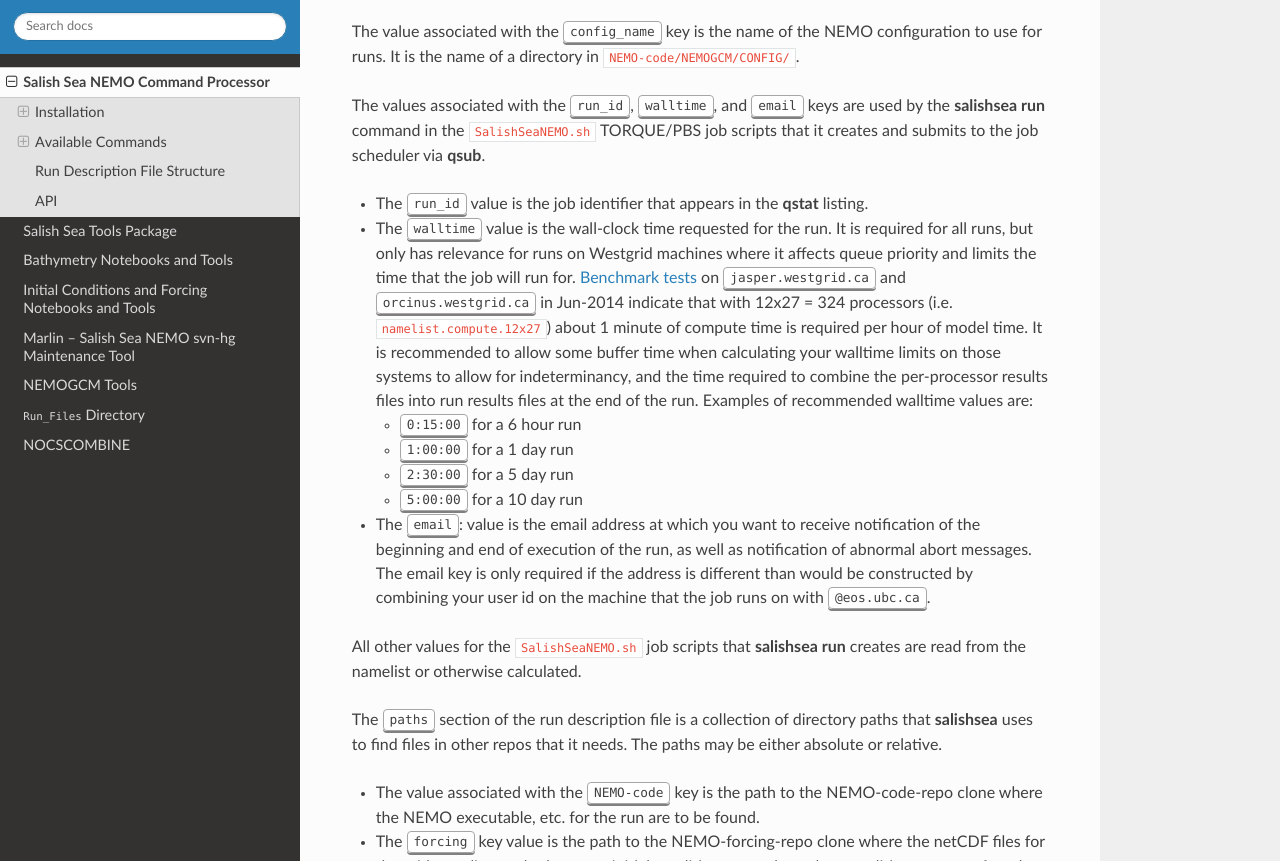
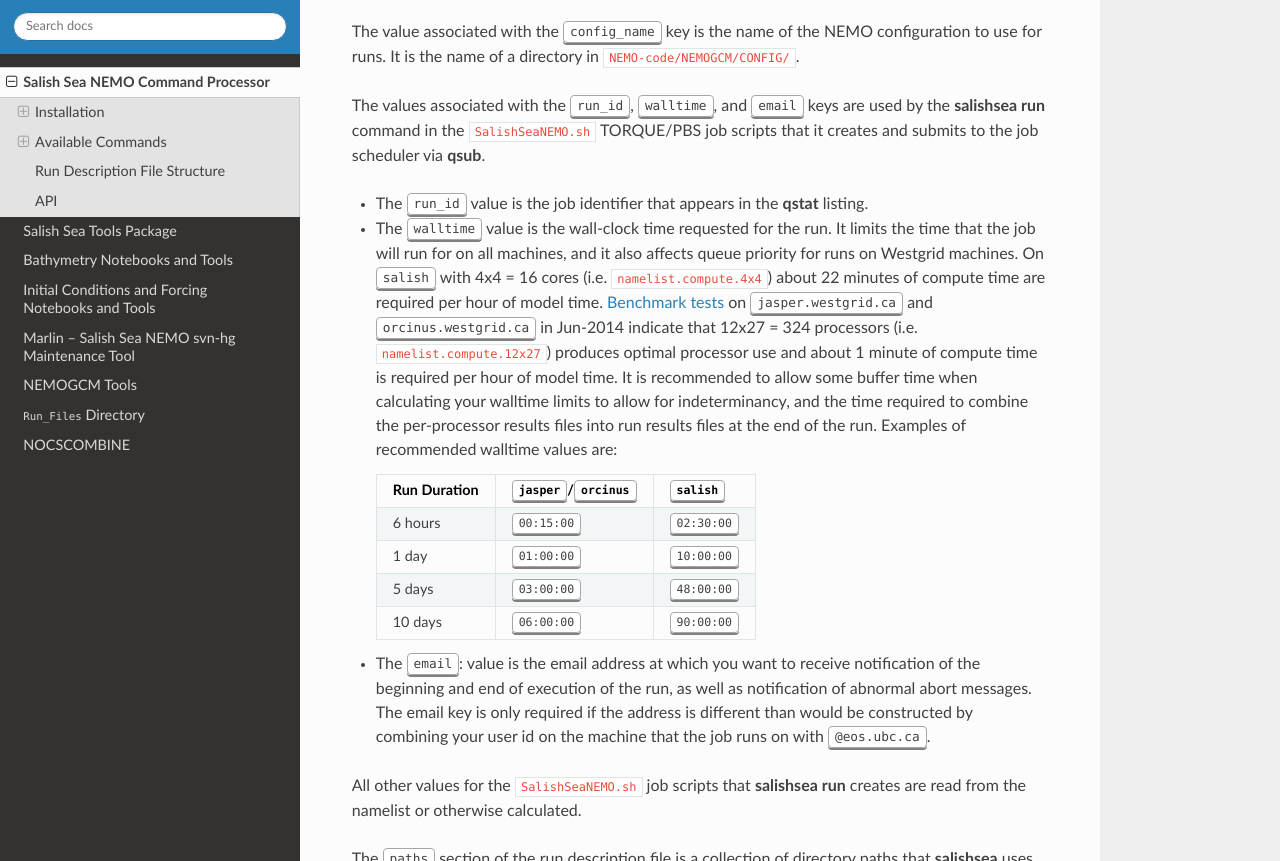
Before and after one commit to SalishSeaCast/tools, a Sphinx documentation site: the page built from docs/SalishSeaCmd/salishsea-cmd.rst, in a window 1280 px wide and 900 px high, scrolled down 6293 px, cut to the strip 39-900 px from the top of the window. Built offline with Sphinx 7.4.7 and the Read the Docs theme 2.0.0, drawn with Linux system fonts in a browser that asks for light colours.

Commit message:
Update discussion of walltime values.

```diff
--- a/docs/SalishSeaCmd/salishsea-cmd.rst
+++ b/docs/SalishSeaCmd/salishsea-cmd.rst
@@ -372,19 +372,26 @@ and :kbd:`email` keys are used by the :command:`salishsea run` command in the :f
 * The :kbd:`run_id` value is the job identifier that appears in the :command:`qstat` listing.
 
 * The :kbd:`walltime` value is the wall-clock time requested for the run.
-  It is required for all runs,
-  but only has relevance for runs on Westgrid machines where it affects queue priority and limits the time that the job will run for.
-  `Benchmark tests`_ on :kbd:`jasper.westgrid.ca` and :kbd:`orcinus.westgrid.ca` in Jun-2014 indicate that with 12x27 = 324 processors
+  It limits the time that the job will run for on all machines,
+  and it also affects queue priority for runs on Westgrid machines.
+  On :kbd:`salish` with 4x4 = 16 cores
+  (i.e. :file:`namelist.compute.4x4`)
+  about 22 minutes of compute time are required per hour of model time.
+  `Benchmark tests`_ on :kbd:`jasper.westgrid.ca` and :kbd:`orcinus.westgrid.ca` in Jun-2014 indicate that 12x27 = 324 processors
   (i.e. :file:`namelist.compute.12x27`)
-  about 1 minute of compute time is required per hour of model time.
-  It is recommended to allow some buffer time when calculating your walltime limits on those systems to allow for indeterminancy,
+  produces optimal processor use and about 1 minute of compute time is required per hour of model time.
+  It is recommended to allow some buffer time when calculating your walltime limits to allow for indeterminancy,
   and the time required to combine the per-processor results files into run results files at the end of the run.
   Examples of recommended walltime values are:
 
-  * :kbd:`0:15:00` for a 6 hour run
-  * :kbd:`1:00:00` for a 1 day run
-  * :kbd:`2:30:00` for a 5 day run
-  * :kbd:`5:00:00` for a 10 day run
+  ============  ============================  ===============
+  Run Duration  :kbd:`jasper`/:kbd:`orcinus`  :kbd:`salish`
+  ============  ============================  ===============
+  6 hours       :kbd:`00:15:00`               :kbd:`02:30:00`
+  1 day         :kbd:`01:00:00`               :kbd:`10:00:00`
+  5 days        :kbd:`03:00:00`               :kbd:`48:00:00`
+  10 days       :kbd:`06:00:00`               :kbd:`90:00:00`
+  ============  ============================  ===============
 
   .. _Benchmark tests: http://nbviewer.ipython.org/gist/douglatornell/9e140cb555c07344b2e4
 
```
